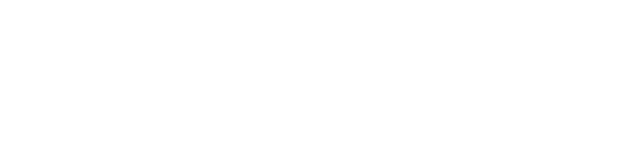
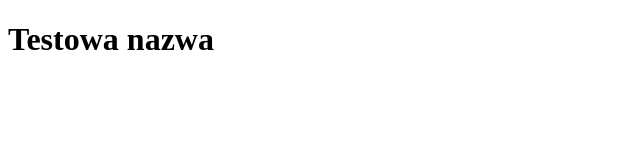
Before and after one commit to dpaluszkiewicz/git_test, a plain HTML site: page index.html in a window 1280 px wide. Shown: the whole page, without its empty margins (0-640 px from the left). Drawn offline with Linux system fonts and the light colour scheme.

Commit message:
dodanie h1

```diff
--- a/index.html
+++ b/index.html
@@ -7,6 +7,6 @@
     <title>Document</title>
 </head>
 <body>
-
+    <h1>Testowa nazwa</h1>
 </body>
 </html>
```
